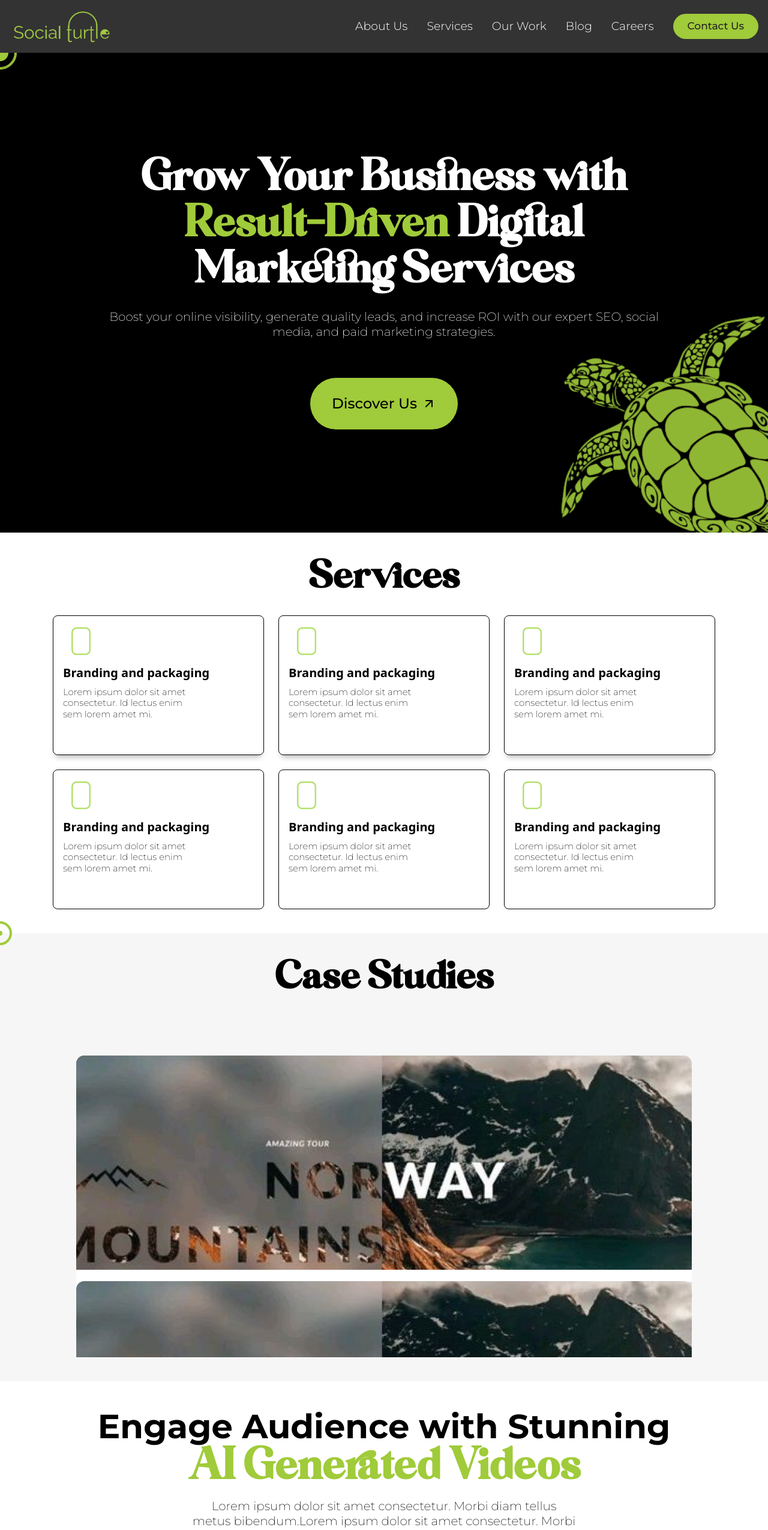
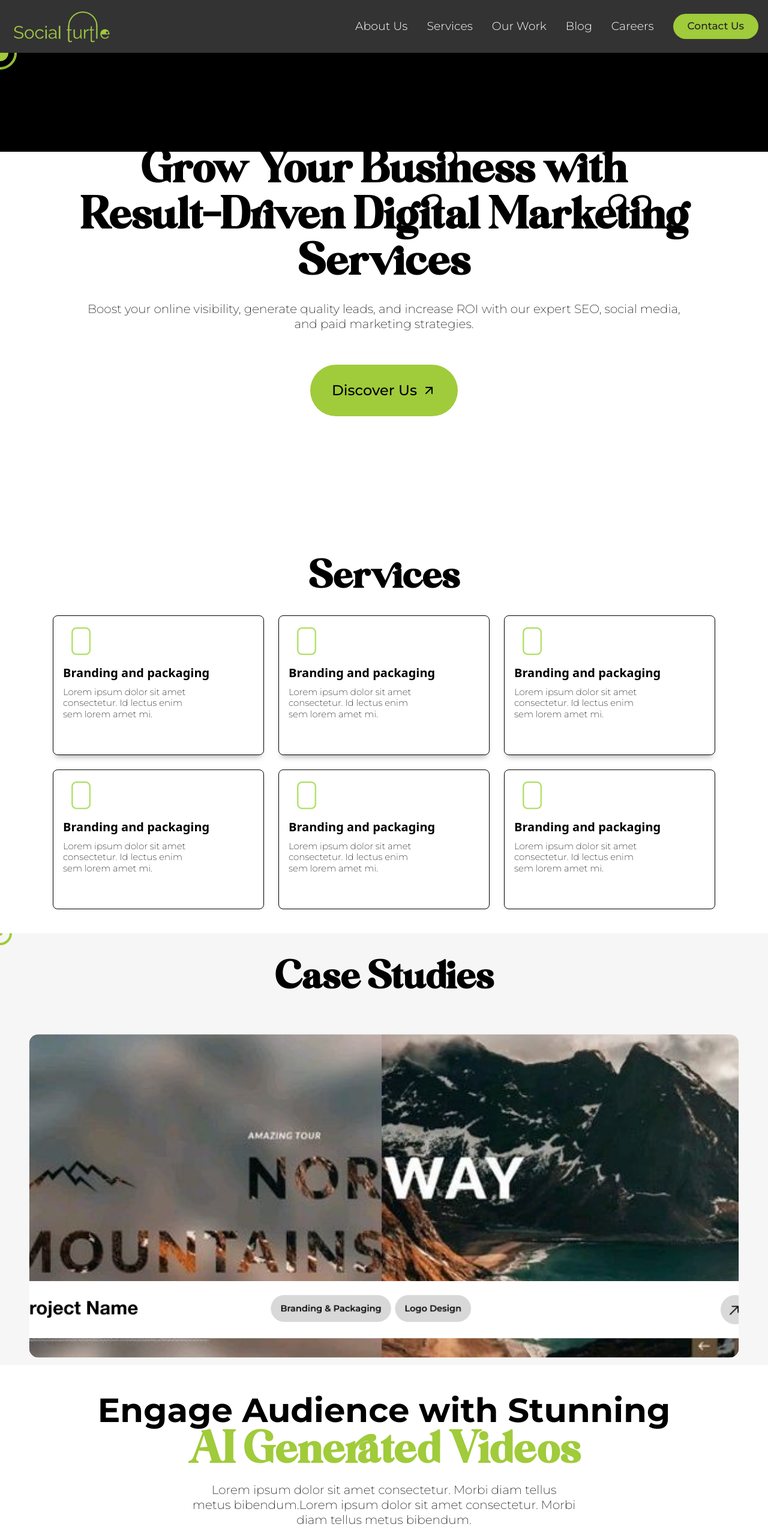
Before and after one commit to Ravi3727/Social-Turtle, a React (Vite) app in the folder Frontend/: page / in a window 1280 px wide. Shown: the top 2551 px of the page at 60% size. Built offline with nearby package versions, Linux system fonts and the light colour scheme; a web font is replaced by a local one.

Commit message:
animation update

```diff
--- a/Frontend/src/components/homePageSections/CaseStudies.jsx
+++ b/Frontend/src/components/homePageSections/CaseStudies.jsx
@@ -16,10 +16,10 @@ const CaseStudies = () => {
  const [visible, setVisible] = useState(true);
   const timeoutRef = useRef(null);
 
-  const img1Y = useTransform(sc.scrollYProgress, [0, 0.25], ["150%", "0%"]);
-  const img2Y = useTransform(sc.scrollYProgress, [0.25, 0.5],["150%", "0%"]);
-  const img3Y = useTransform(sc.scrollYProgress, [0.5, 0.75],["150%", "0%"]);
-  const img4Y = useTransform(sc.scrollYProgress, [0.75, 1], ["150%", "0%"]);
+  const img1Y = useTransform(sc.scrollYProgress, [0, 0.15], ["150%", "0%"]);
+  const img2Y = useTransform(sc.scrollYProgress, [0.15, 0.30],["150%", "0%"]);
+  const img3Y = useTransform(sc.scrollYProgress, [0.30, 0.45],["150%", "0%"]);
+  const img4Y = useTransform(sc.scrollYProgress, [0.45, 0.60], ["150%", "0%"]);
 
 
 useEffect(() => {
@@ -54,20 +54,44 @@ useEffect(() => {
   };
 }, [cursorX, cursorY]);
 
-  const scale = useTransform(scrollYProgress, [0, 1], [1.1, 0.7]);
+  const scale = useTransform(scrollYProgress, [0, 1], [1.1, 0.9]);
 
   return (
-    <div ref={ref}  className='bg-[#F6F6F6] w-screen min-h-[70vh] relative pt-10 pb-10  flex  gap-6 flex-col items-center'>
+
+    <div ref={ref}  className='bg-[#F6F6F6] w-screen h-[80vh] md:h-[90vh] relative overflow-clip  pt-10 pb-10  flex  gap-6 flex-col items-center'>
         <div style={{
               fontFamily: "Calisga, serif",
 
             }} className='font-bold text-[28px] md:text-[49px]  text-center'>Case Studies</div>
-   <motion.div ref={animRef} className="w-full sticky top-0 flex flex-col items-center h-[570px] overflow-clip">
-  <motion.img style={{ scale, translateY: img1Y }} transition={{duration:1,type:"easeIn",delay:0.2}} src="/images/mountain.png" className="w-[359px] md:w-[95%] md:h-[554px] h-[400px] rounded-2xl mt-6 object-cover" alt="" />
-  <motion.img style={{ scale, translateY: img2Y }} transition={{duration:1,type:"easeIn",delay:0.2}} src="/images/mountain.png" className="w-[359px] md:w-[95%] absolute md:h-[554px] h-[400px] rounded-2xl mt-6 object-cover" alt="" />
-  <motion.img style={{ scale, translateY: img3Y }} transition={{duration:1,type:"easeIn",delay:0.2}} src="/images/mountain.png" className="w-[359px] md:w-[95%] absolute md:h-[554px] h-[400px] rounded-2xl mt-6 object-cover" alt="" />
-  <motion.img style={{ scale, translateY: img4Y }} transition={{duration:1,type:"easeIn",delay:0.2}} src="/images/mountain.png" className="w-[359px] md:w-[95%] absolute md:h-[554px] h-[400px] rounded-2xl mt-6 object-cover" alt="" />
-</motion.div>
+
+
+ <div className='w-full h-[120vh] relative '>
+        {/* Sticky pinned images */}
+        <div ref={animRef} className='sticky top-5 h-screen flex flex-col items-center  overflow-hidden'>
+          <motion.img
+            style={{ scale, y: img1Y }}
+            src="/images/mountain.png"
+            className="w-[359px] md:w-[95%] md:h-[554px] h-[400px] rounded-2xl mt-6 object-cover"
+          />
+          <motion.img
+            style={{ scale, y: img2Y }}
+            src="/images/mountain.png"
+            className="w-[359px] md:w-[95%] md:h-[554px] h-[400px] rounded-2xl absolute mt-6 object-cover"
+          />
+          <motion.img
+            style={{ scale, y: img3Y }}
+            src="/images/mountain.png"
+            className="w-[359px] md:w-[95%] md:h-[554px] h-[400px] rounded-2xl absolute mt-6 object-cover"
+          />
+          <motion.img
+            style={{ scale, y: img4Y }}
+            src="/images/mountain.png"
+            className="w-[359px] md:w-[95%] md:h-[554px] h-[400px] rounded-2xl absolute mt-6 object-cover"
+          />
+        </div>
+      </div>
+
+
       <motion.div
   style={{ x: cursorX, y: cursorY, opacity: visible ? 1 : 0, }}
   transition={{ type: "spring", stiffness: 50, damping: 10 }}
@@ -76,12 +100,14 @@ useEffect(() => {
 
 </motion.div>
       <motion.div
+
   style={{ x: cursorX, y: cursorY, opacity: visible ? 1 : 0, }}
   transition={{ type: "spring", stiffness: 200, damping: 30 }}
   className="border-4 border-[#A0CB3A] h-2 w-2 rounded-full flex items-center justify-center absolute top-0 left-0 z-30 pointer-events-none -translate-x-1/2 -translate-y-1/2"
 >
 
 </motion.div>
+
  </div>
   )
 }
--- a/Frontend/src/components/homePageSections/CurvedCarousel.jsx
+++ b/Frontend/src/components/homePageSections/CurvedCarousel.jsx
@@ -88,7 +88,7 @@ const CurvedImageCarousel = () => {
   }, [isTransitioning]);
 
   return (
-    <div className="w-screen h-[80vh]  text-white overflow-hidden relative">
+    <div className="w-screen h-[60vh] md:h-[80vh]  text-white overflow-hidden relative">
       <div className="flex items-center justify-center w-full h-full">
         <div
           ref={containerRef}
--- a/Frontend/src/components/homePageSections/Section1.jsx
+++ b/Frontend/src/components/homePageSections/Section1.jsx
@@ -1,15 +1,48 @@
-import React, { useEffect, useRef, useState } from "react";
+import React, { use, useEffect, useRef, useState } from "react";
 import { ArrowRight, ArrowUpRight } from "lucide-react"; // install lucide-react if not already
-import { motion, useMotionValue, useScroll, useTransform } from "framer-motion"// install framer-motion if not already
+import { motion, useMotionValue, useScroll, useSpring, useTransform } from "framer-motion"// install framer-motion if not already
 const Section1 = () => {
     const ref = useRef(null);
     const btnref = useRef(null);
     const cursorX = useMotionValue(0);
   const cursorY = useMotionValue(0);
  const [visible, setVisible] = useState(true);
+ const [anime, setAnime] = useState(false);
  const [curScale, setCurScale] = useState(1)
 
+const { scrollYProgress } = useScroll({
+    target: ref,
+    offset: ["start end", "end start"],
+  });
+
+  const topPos = useTransform(scrollYProgress, [0.5, 0.6], ['45px', '45px']); // 2/3 to 0
+const leftPos = useTransform(scrollYProgress, [0.5, 0.6], ['50%', '50%']); // 3/5 to 0
+
+const hei = useTransform(scrollYProgress, [0.5, 0.6], ['0vh','100vh']);
+const wid = useTransform(scrollYProgress, [0.5, 0.6], ['0vw','100vw']);
+const round=useTransform(scrollYProgress, [0.5, 0.6], ['100%','0']);
+const clipPath = useTransform(
+  scrollYProgress,
+  [0.5, 0.6],
+ [ 'polygon(50% 5%, 65% 40%, 95% 50%, 65% 60%, 50% 95%, 35% 60%, 5% 50%, 35% 40%)',
+   'polygon(0% 0%, 100% 0%, 100% 0%, 100% 0%, 100% 100%, 100% 100%, 0% 100%, 0% 100%)']
+
+);
+
+
+
+
+const textColor = useTransform(scrollYProgress, [0.4,0.58], ["#ffffff", "#000000"]);
+const textColorGreen = useTransform(scrollYProgress, [0.4,0.58], ["#A0CB3A", "#000000"]);
+
   const timeoutRef = useRef(null);
+  const x = useMotionValue(0);
+const y = useMotionValue(0);
+const scale = useMotionValue(1);
+
+const springX = useSpring(x, { stiffness: 100, damping: 10 });
+const springY = useSpring(y, { stiffness: 100, damping: 10 });
+const springScale = useSpring(scale, { stiffness: 200, damping: 15 });
 
 useEffect(() => {
   const moveCursor = (e) => {
@@ -40,60 +73,133 @@ useEffect(() => {
   };
 }, [cursorX, cursorY]);
 
+
+    const smoothScrollTo = (targetY, duration = 3000) => {
+        const startY = window.scrollY;
+        const distance = targetY - startY;
+        const startTime = performance.now();
+
+        function step(currentTime) {
+            const elapsed = currentTime - startTime;
+            const progress = Math.min(elapsed / duration, 1);
+
+            // Easing function (ease-in-out)
+            const ease = progress < 0.5
+                ? 2 * progress * progress
+                : 1 - Math.pow(-2 * progress + 2, 3) / 2;
+
+            window.scrollTo(0, startY + distance * ease);
+
+            if (progress < 1) {
+                requestAnimationFrame(step);
+            }
+        }
+
+        requestAnimationFrame(step);
+    };
+
+    useEffect(() => {
+        if(anime){
+            smoothScrollTo(window.innerHeight, 3000); // 3 seconds
+            setAnime(false);
+        }
+    }, [anime])
+
+
   return (
-    <div ref={ref}  className="w-screen  min-h-screen cursor-none bg-black flex flex-col justify-center items-center relative overflow-hidden px-6 py-10">
-      {/* Content */}
-      <div className="text-center  z-20  text-white flex flex-col gap-6 w-4/5">
+
+    <motion.div ref={ref}  style={{  color: textColor }}  className={`w-screen bg-black h-[90vh] md:h-screen cursor-none  flex flex-col justify-center items-center relative overflow-hidden px-6 `}>
+
+      <div className="text-center  z-40  h-fit top-[20%] flex flex-col gap-6 w-3/5  absolute md:w-full lg:w-4/5">
         {/* Headline */}
-        <h1 style={{
+        <motion.h1 style={{
               fontFamily: "Calisga, serif",
-
-            }} className=" text-[28px] md:text-[56px]  font-semibold leading-snug">
+           color: textColor,
+            }} className= {`text-[28px] md:text-[56px]  font-semibold leading-snug `}>
           Grow Your Business with{" "}
-          <span className="text-[#A0CB3A]">Result-Driven</span> Digital
+          <motion.span style={{
+              fontFamily: "Calisga, serif",
+           color: textColorGreen,
+            }}>Result-Driven</motion.span> Digital
           Marketing Services
-        </h1>
+        </motion.h1>
 
         {/* Subtext */}
         <p  style={{
                   fontFamily: "Montserrat, sans-serif",
-
-                }} className="text-[#FFFFFF] text-[14px] md:text-[20px] font-extralight  leading-tight">
+                     color: textColor,
+                }} className={`text-[14px] md:text-[20px] font-extralight  leading-tight`}>
           Boost your online visibility, generate quality leads, and increase ROI
           with our expert SEO, social media, and paid marketing strategies.
         </p>
 
         {/* CTA Button */}
-        <div style={{
+
+
+
+      </div>
+
+ <div style={{
                   fontFamily: "Montserrat, sans-serif",
 
-                }} className="flex justify-center text-[20px] mt-10 md:text-[24px]">
-          <motion.button ref={btnref} whileHover={{ scale: 1.1 }}
-  whileTap={{ scale: 0.95 }}  onMouseMove={(e) => {
+                }} className="flex absolute top-[55%] z-10 md:top-[60%] -translate-x-[50%]  justify-center text-[20px] mt-10 md:text-[24px]">
+
+                 <motion.div
+                 style={{
+          width: wid,
+          height: hei,
+          top: topPos,
+          left: leftPos,
+          borderRadius: round,
+          clipPath: clipPath,
+          transform: "translate(-50%, -50%)",
+        }}
+                className="absolute  z-10 bg-[#ffffff]"
+            />
+
+          <motion.button ref={btnref}   style={{
+    x: springX,
+    y: springY,
+
+    // ✅ Framer controls scale now
+  }}
+
+   whileHover={{ scale:!anime?1.1:1 }}
+  whileTap={{ scale: 1.5 }}  // ✅ Works now
+ transition={{ duration: 0.3 }}
+  onMouseMove={(e) => {
     const rect = btnref.current.getBoundingClientRect();
-    const x = e.clientX - rect.left - rect.width / 2;
-    const y = e.clientY - rect.top - rect.height / 2;
+    const offsetX = e.clientX - rect.left - rect.width / 2;
+    const offsetY = e.clientY - rect.top - rect.height / 2;
+    x.set(offsetX / 3);
+    y.set(offsetY / 3);
+  }}
+  onClick={()=>{
+   setAnime(true);
+  }}
 
-
-    btnref.current.style.transform = `translate(${x / 3}px, ${y / 3}px) scale(1.1)`;
-  }}
   onMouseLeave={() => {
     // Reset on leave
     btnref.current.style.transform = "translate(0px, 0px) scale(1)";
-  }} className="flex  items-center gap-2 bg-[#A0CB3A] justify-center  text-black font-medium  w-[246px] h-[86px] text-center rounded-full hover:bg-[#8fb832] transition">
+  }} className="flex  items-center gap-2 bg-[#A0CB3A] justify-center absolute z-20   text-black font-medium  w-[246px] h-[86px] text-center rounded-full hover:bg-[#8fb832] transition">
             Discover Us <ArrowUpRight className="w-6 h-6" />
           </motion.button>
         </div>
 
 
-      </div>
+
+
+
 
       {/* Turtle illustration (absolute positioned bottom-right) */}
       <img
-        src="/images/turtle.png" // replace with your turtle image path
+        src={"/images/turtle.png"} // replace with your turtle image path
         alt="Turtle illustration"
-        className="absolute -bottom-32 right-0 w-64 md:w-96 opacity-90"
+        className={`absolute top-[60%] md:top-[50%] z-0  right-0 w-64 md:w-96 opacity-90`}
       />
+
+
+
      {/* Inner filled cursor */}
 <motion.div
   style={{
@@ -104,7 +210,7 @@ useEffect(() => {
     borderRadius: curScale === 5 ? "0%" : "50%"
   }}
   transition={{ type: "spring", stiffness: 50, damping: 10 }}
-  className="bg-[#A0CB3A] h-7 w-7 mix-blend-difference flex items-center justify-center absolute top-0 left-0 z-30 pointer-events-none -translate-x-1/2 -translate-y-1/2"
+  className="bg-[#A0CB3A] h-7 w-7 mix-blend-difference flex items-center justify-center absolute top-0 left-0 z-40 pointer-events-none -translate-x-1/2 -translate-y-1/2"
 />
 
 {/* Outer ring */}
@@ -120,8 +226,7 @@ useEffect(() => {
   className="border-2 cursor-ring  border-[#A0CB3A] h-14 w-14 flex items-center justify-center absolute top-0 left-0 z-20 pointer-events-none -translate-x-1/2 -translate-y-1/2"
 />
 
-
-    </div>
+    </motion.div>
   );
 };
 
--- a/Frontend/src/components/homePageSections/Testimonials.jsx
+++ b/Frontend/src/components/homePageSections/Testimonials.jsx
@@ -17,7 +17,7 @@ const Testimonials = () => {
                     Lorem ipsum dolor sit amet consectetur. Morbi diam tellus metus bibendum.Lorem ipsum dolor sit amet consectetur. Morbi diam tellus metus bibendum.
                 </div>
                 </div>
-                <div className="w-full h-fit  py-10 flex items-center gap-6
+                <div className="w-full h-fit  py-6 flex items-center gap-6
                 overflow-x-scroll scrollbar-hide px-4 ">
   {[...Array(6)].map((_, i) => (
     <div key={i} className="flex-shrink-0  ">
--- a/Frontend/src/components/homePageSections/TurtleBlogs.jsx
+++ b/Frontend/src/components/homePageSections/TurtleBlogs.jsx
@@ -3,7 +3,7 @@ import TurtleBlogsCard from './TurtleBlogsCard'
 
 const TurtleBlogs = () => {
   return (
-    <div className="w-full min-h-[90vh] flex flex-col items-center mt-4 gap-4">
+    <div className="w-full h-fit flex flex-col items-center mt-4 gap-4">
       {/* Header */}
       <div className="flex flex-col w-full font-bold  text-[28px] md:text-[49px]  items-center justify-center text-center">
       <div style={{
@@ -21,7 +21,7 @@ const TurtleBlogs = () => {
       </div>
 
       {/* Horizontal scroll cards */}
-      <div className="flex w-full overflow-x-scroll min-h-fit py-10 scrollbar-hide gap-6 px-4 justify-center items-center">
+      <div className="flex w-full overflow-x-scroll min-h-fit py-6  scrollbar-hide gap-6 px-4 justify-center items-center">
         <div className="flex-shrink-0"><TurtleBlogsCard /></div>
         <div className="flex-shrink-0"><TurtleBlogsCard /></div>
         <div className="flex-shrink-0"><TurtleBlogsCard /></div>
```
Also changed, not shown: Frontend/src/components/homePageSections/AiVideosSection.jsx (+2 -37 lines).
